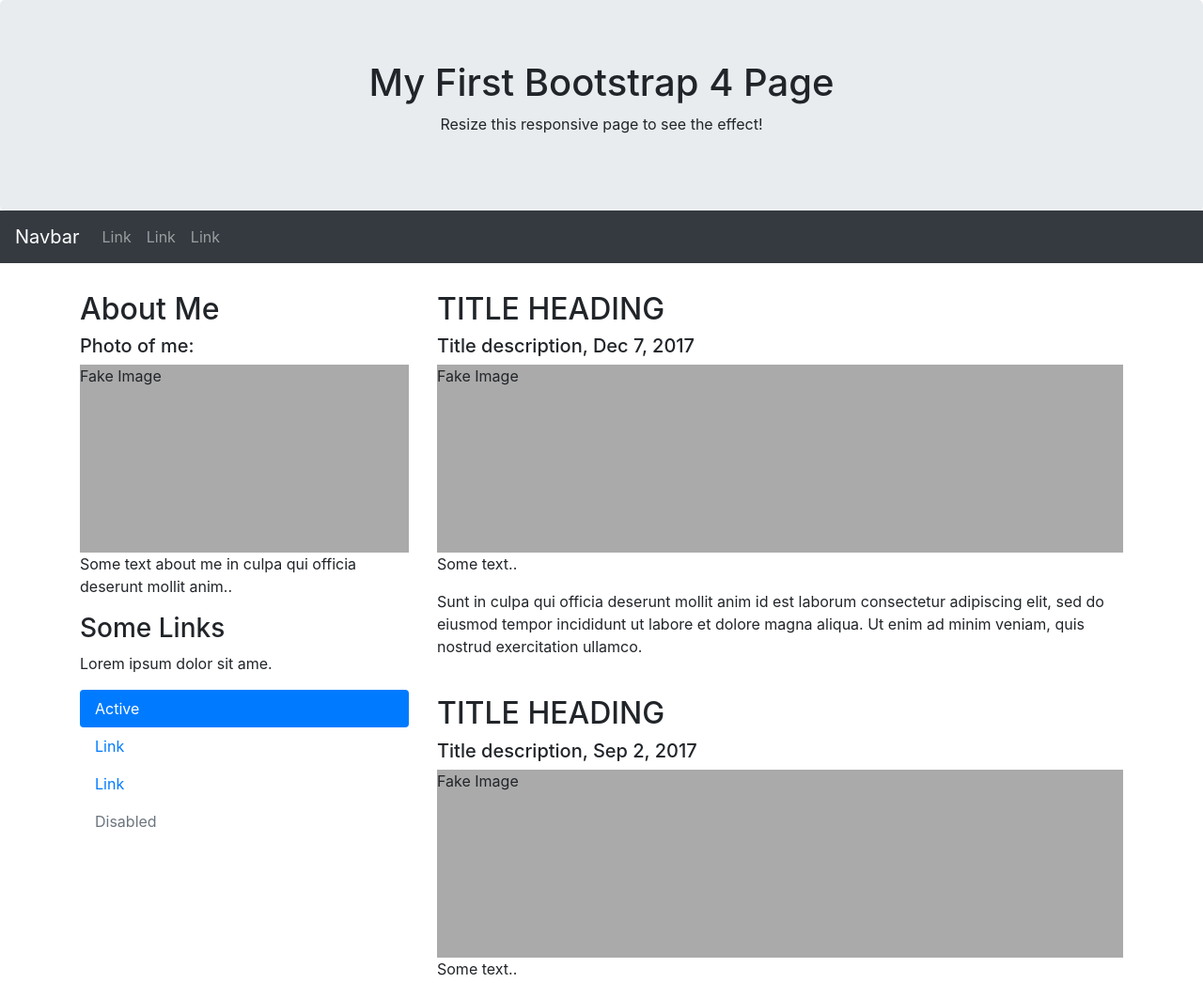
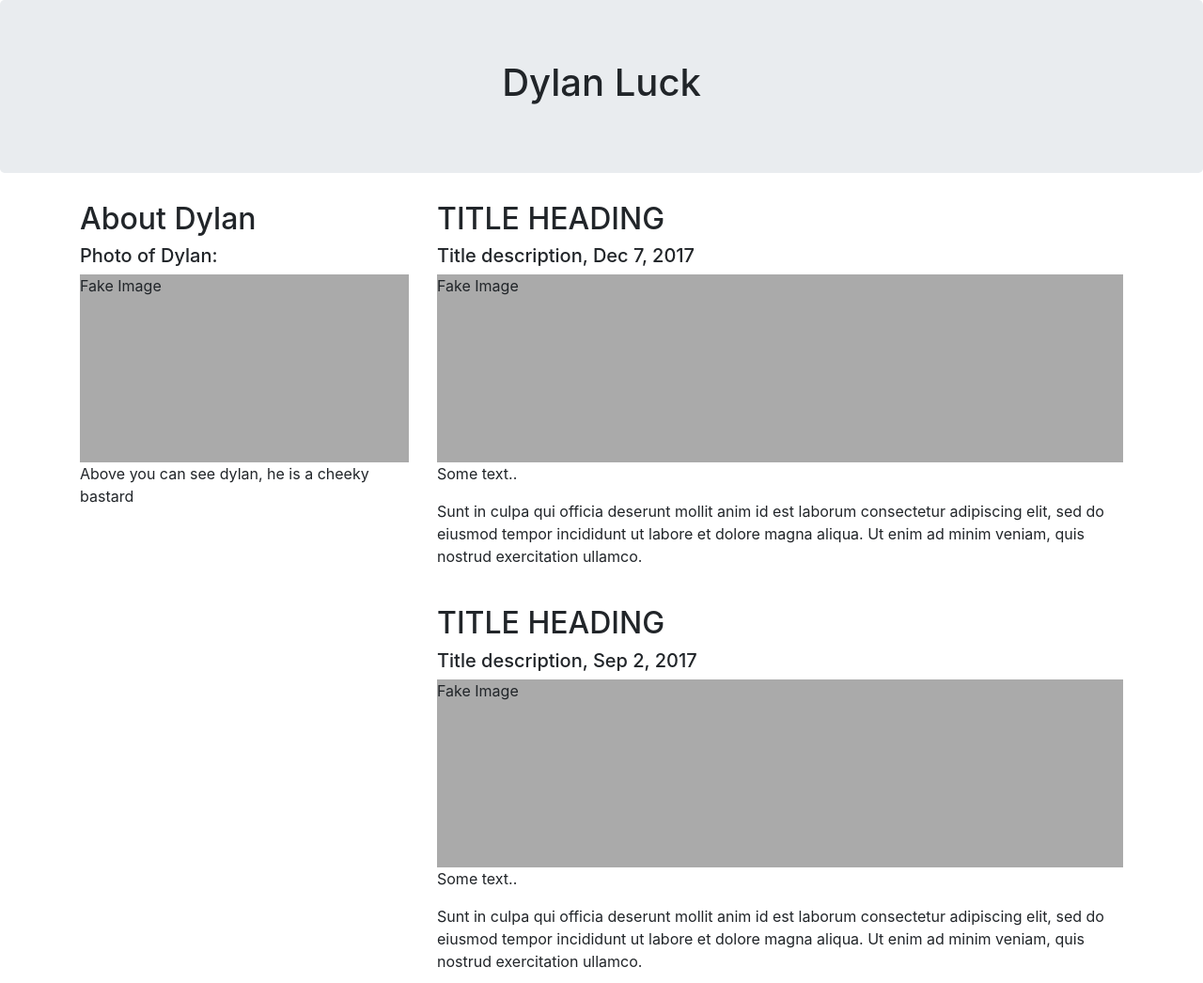
Before and after one commit to Caleebb/Caleebb.github.io, a plain HTML site: page index.html in a window 1280 px wide. Shown: the top 1046 px of the page at 94% size. Drawn offline with nearby package versions, Linux system fonts and the light colour scheme.

Commit message:
initial commit

```diff
--- a/index.html
+++ b/index.html
@@ -1,7 +1,7 @@
 <!DOCTYPE html>
 <html lang="en">
 <head>
-  <title>Bootstrap 4 Website Example</title>
+  <title>Dylan Luck Blog</title>
   <meta charset="utf-8">
   <meta name="viewport" content="width=device-width, initial-scale=1">
   <link rel="stylesheet" href="https://maxcdn.bootstrapcdn.com/bootstrap/4.4.1/css/bootstrap.min.css">
@@ -18,53 +18,19 @@
 <body>
 
 <div class="jumbotron text-center" style="margin-bottom:0">
-  <h1>My First Bootstrap 4 Page</h1>
-  <p>Resize this responsive page to see the effect!</p>
+  <h1>Dylan Luck</h1>
 </div>
 
-<nav class="navbar navbar-expand-sm bg-dark navbar-dark">
-  <a class="navbar-brand" href="#">Navbar</a>
-  <button class="navbar-toggler" type="button" data-toggle="collapse" data-target="#collapsibleNavbar">
-    <span class="navbar-toggler-icon"></span>
-  </button>
-  <div class="collapse navbar-collapse" id="collapsibleNavbar">
-    <ul class="navbar-nav">
-      <li class="nav-item">
-        <a class="nav-link" href="#">Link</a>
-      </li>
-      <li class="nav-item">
-        <a class="nav-link" href="#">Link</a>
-      </li>
-      <li class="nav-item">
-        <a class="nav-link" href="#">Link</a>
-      </li>
-    </ul>
-  </div>
-</nav>
+
 
 <div class="container" style="margin-top:30px">
   <div class="row">
     <div class="col-sm-4">
-      <h2>About Me</h2>
-      <h5>Photo of me:</h5>
+      <h2>About Dylan</h2>
+      <h5>Photo of Dylan:</h5>
       <div class="fakeimg">Fake Image</div>
-      <p>Some text about me in culpa qui officia deserunt mollit anim..</p>
-      <h3>Some Links</h3>
-      <p>Lorem ipsum dolor sit ame.</p>
-      <ul class="nav nav-pills flex-column">
-        <li class="nav-item">
-          <a class="nav-link active" href="#">Active</a>
-        </li>
-        <li class="nav-item">
-          <a class="nav-link" href="#">Link</a>
-        </li>
-        <li class="nav-item">
-          <a class="nav-link" href="#">Link</a>
-        </li>
-        <li class="nav-item">
-          <a class="nav-link disabled" href="#">Disabled</a>
-        </li>
-      </ul>
+      <p>Above you can see dylan, he is a cheeky bastard</p>
+
       <hr class="d-sm-none">
     </div>
     <div class="col-sm-8">
```
